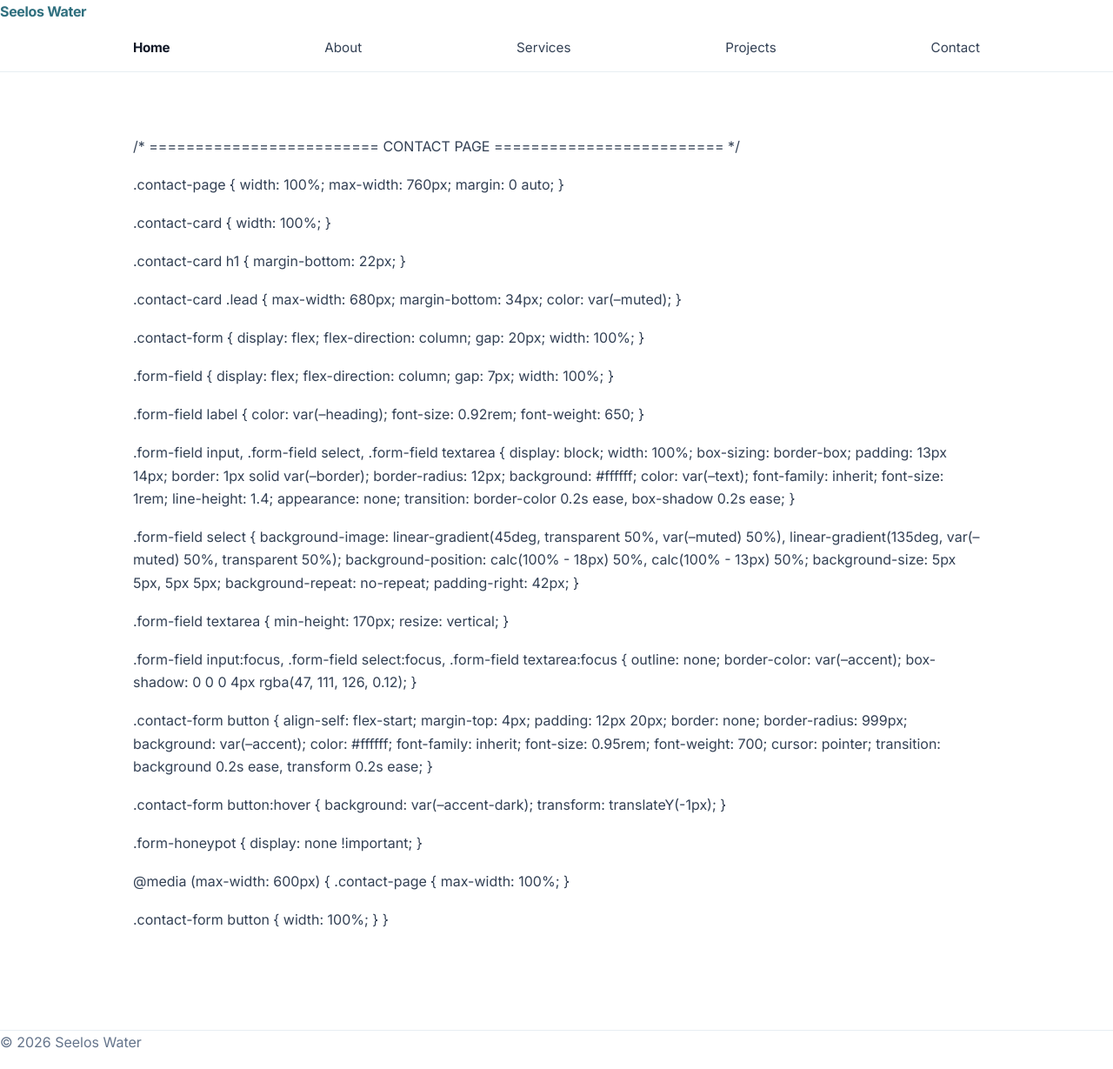
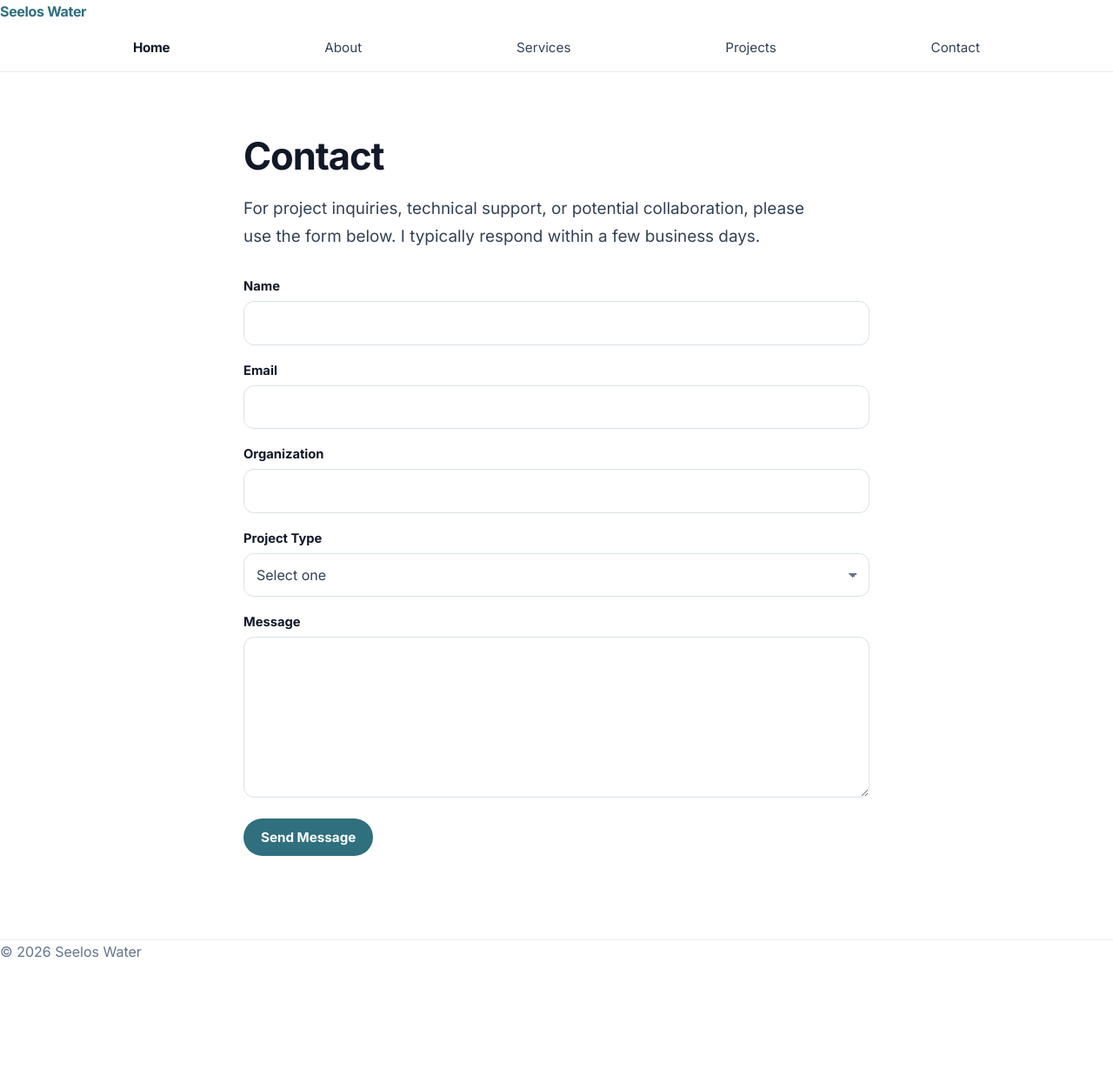
Before and after one commit to markseelos/seelos-water, a Jekyll site: the page built from contact.md, in a window 1280 px wide. Shown: the whole page at 87% size. Built offline with Jekyll 4.4.1, drawn with Linux system fonts in a browser that asks for light colours; our own code applies the rules of GitHub Pages for plain Markdown files; after the commit the page ends 1125 px from its top, so only the background shows below that.

Commit message:
Update contact.md

```diff
--- a/contact.md
+++ b/contact.md
@@ -1,122 +1,61 @@
-/* =========================
-   CONTACT PAGE
-========================= */
+---
+layout: default
+title: Contact
+permalink: /contact/
+---
 
-.contact-page {
-  width: 100%;
-  max-width: 760px;
-  margin: 0 auto;
-}
+<section class="contact-page">
 
-.contact-card {
-  width: 100%;
-}
+  <div class="contact-card">
+    <h1>Contact</h1>
 
-.contact-card h1 {
-  margin-bottom: 22px;
-}
+    <p class="lead">
+      For project inquiries, technical support, or potential collaboration, please use the form below.
+      I typically respond within a few business days.
+    </p>
 
-.contact-card .lead {
-  max-width: 680px;
-  margin-bottom: 34px;
-  color: var(--muted);
-}
+    <form action="https://formspree.io/f/mrenvwnk" method="POST" class="contact-form">
 
-.contact-form {
-  display: flex;
-  flex-direction: column;
-  gap: 20px;
-  width: 100%;
-}
+      <div class="form-field">
+        <label for="name">Name</label>
+        <input type="text" id="name" name="name" autocomplete="name" required>
+      </div>
 
-.form-field {
-  display: flex;
-  flex-direction: column;
-  gap: 7px;
-  width: 100%;
-}
+      <div class="form-field">
+        <label for="email">Email</label>
+        <input type="email" id="email" name="email" autocomplete="email" required>
+      </div>
 
-.form-field label {
-  color: var(--heading);
-  font-size: 0.92rem;
-  font-weight: 650;
-}
+      <div class="form-field">
+        <label for="organization">Organization</label>
+        <input type="text" id="organization" name="organization" autocomplete="organization">
+      </div>
 
-.form-field input,
-.form-field select,
-.form-field textarea {
-  display: block;
-  width: 100%;
-  box-sizing: border-box;
-  padding: 13px 14px;
-  border: 1px solid var(--border);
-  border-radius: 12px;
-  background: #ffffff;
-  color: var(--text);
-  font-family: inherit;
-  font-size: 1rem;
-  line-height: 1.4;
-  appearance: none;
-  transition: border-color 0.2s ease, box-shadow 0.2s ease;
-}
+      <div class="form-field">
+        <label for="project-type">Project Type</label>
+        <select id="project-type" name="project_type">
+          <option value="">Select one</option>
+          <option value="TMDL implementation or regulatory support">TMDL Implementation / Regulatory Support</option>
+          <option value="Water quality monitoring">Water Quality Monitoring</option>
+          <option value="Groundwater or SGMA">Groundwater / SGMA</option>
+          <option value="Production wells or well planning">Production Wells / Well Planning</option>
+          <option value="Reservoir or surface water quality">Reservoir / Surface Water Quality</option>
+          <option value="GIS or statistical analysis">GIS / Statistical Analysis</option>
+          <option value="Utility project planning">Utility Project Planning</option>
+          <option value="Other">Other</option>
+        </select>
+      </div>
 
-.form-field select {
-  background-image:
-    linear-gradient(45deg, transparent 50%, var(--muted) 50%),
-    linear-gradient(135deg, var(--muted) 50%, transparent 50%);
-  background-position:
-    calc(100% - 18px) 50%,
-    calc(100% - 13px) 50%;
-  background-size:
-    5px 5px,
-    5px 5px;
-  background-repeat: no-repeat;
-  padding-right: 42px;
-}
+      <div class="form-field">
+        <label for="message">Message</label>
+        <textarea id="message" name="message" rows="7" required></textarea>
+      </div>
 
-.form-field textarea {
-  min-height: 170px;
-  resize: vertical;
-}
+      <input type="hidden" name="_subject" value="New inquiry from Seelos Water website">
+      <input type="text" name="_gotcha" class="form-honeypot" tabindex="-1" autocomplete="off">
 
-.form-field input:focus,
-.form-field select:focus,
-.form-field textarea:focus {
-  outline: none;
-  border-color: var(--accent);
-  box-shadow: 0 0 0 4px rgba(47, 111, 126, 0.12);
-}
+      <button type="submit">Send Message</button>
+    </form>
+  </div>
 
-.contact-form button {
-  align-self: flex-start;
-  margin-top: 4px;
-  padding: 12px 20px;
-  border: none;
-  border-radius: 999px;
-  background: var(--accent);
-  color: #ffffff;
-  font-family: inherit;
-  font-size: 0.95rem;
-  font-weight: 700;
-  cursor: pointer;
-  transition: background 0.2s ease, transform 0.2s ease;
-}
-
-.contact-form button:hover {
-  background: var(--accent-dark);
-  transform: translateY(-1px);
-}
-
-.form-honeypot {
-  display: none !important;
-}
-
-@media (max-width: 600px) {
-  .contact-page {
-    max-width: 100%;
-  }
-
-  .contact-form button {
-    width: 100%;
-  }
-}
+</section>
```
